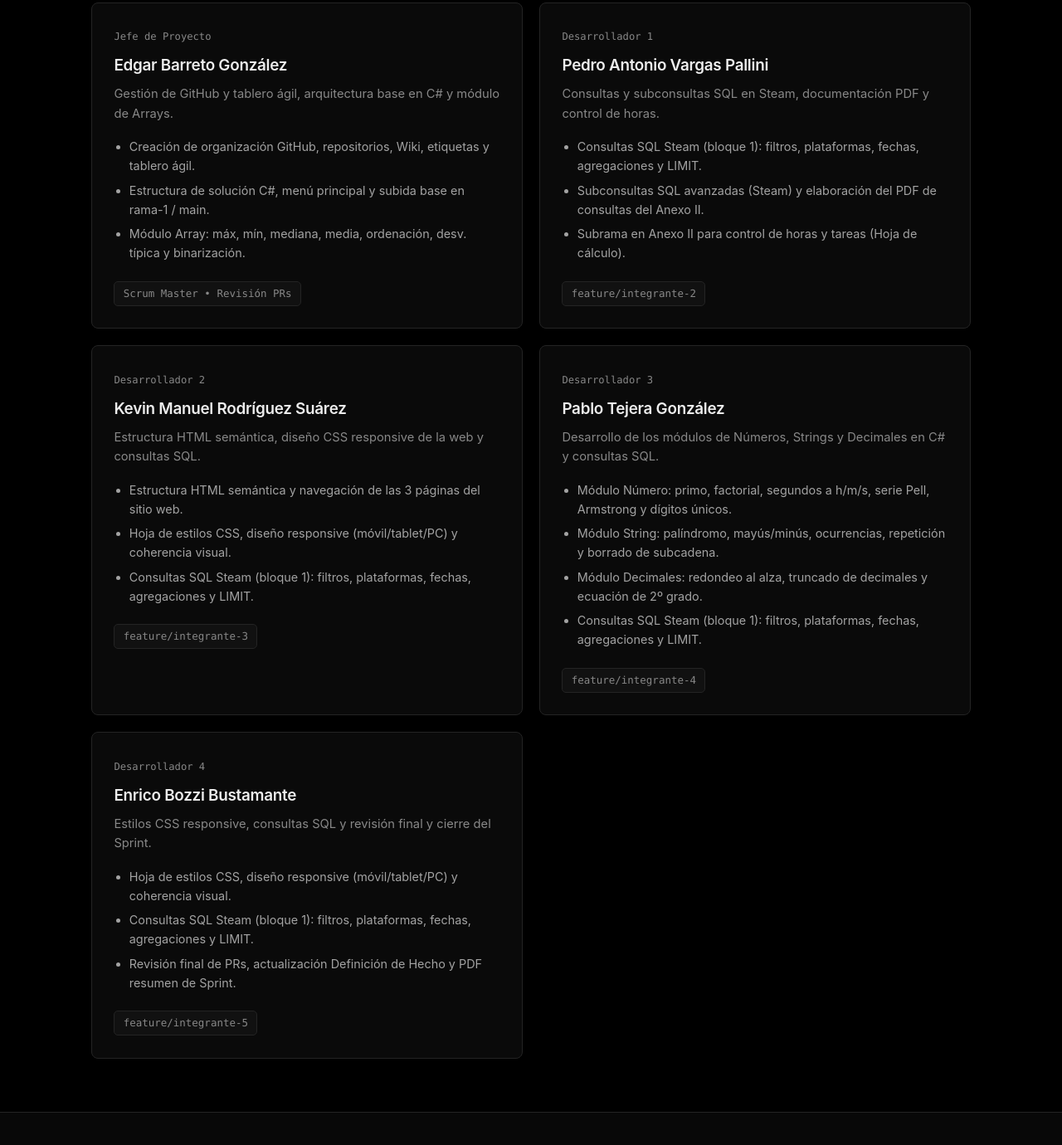
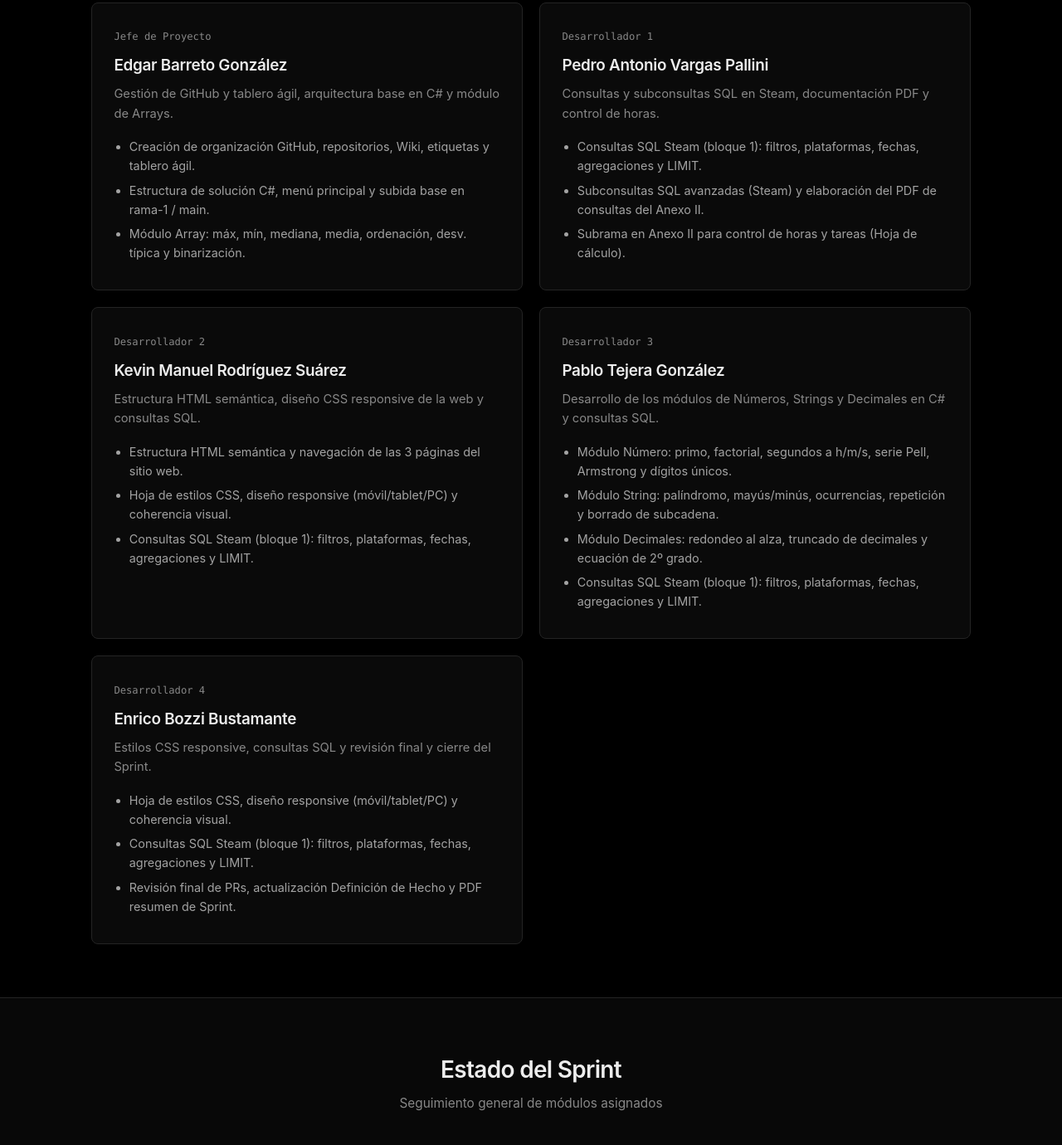
Before and after one commit to Bgpocho06/Practica-V-Herramientas-Colaborativas, a plain HTML site: page Web/equipo.html in a window 1280 px wide. Shown: the part 397-1777 px from the top of the page at 83% size. Drawn offline with Linux system fonts and the light colour scheme.

Commit message:
Update equipo

```diff
--- a/Web/equipo.html
+++ b/Web/equipo.html
@@ -54,7 +54,6 @@
                   <li>Estructura de solución C#, menú principal y subida base en rama-1 / main.</li>
                   <li>Módulo Array: máx, mín, mediana, media, ordenación, desv. típica y binarización.</li>
                 </ul>
-                <span class="branch-pill">Scrum Master &bull; Revisión PRs</span>
               </article>
 
               <!-- ================= Pedro Antonio Vargas Pallini ================= -->
@@ -67,7 +66,6 @@
                   <li>Subconsultas SQL avanzadas (Steam) y elaboración del PDF de consultas del Anexo II.</li>
                   <li>Subrama en Anexo II para control de horas y tareas (Hoja de cálculo).</li>
                 </ul>
-                <span class="branch-pill">feature/integrante-2</span>
               </article>
 
               <!-- ================= Kevin Manuel Rodríguez Suárez ================= -->
@@ -80,7 +78,6 @@
                   <li>Hoja de estilos CSS, diseño responsive (móvil/tablet/PC) y coherencia visual.</li>
                   <li>Consultas SQL Steam (bloque 1): filtros, plataformas, fechas, agregaciones y LIMIT.</li>
                 </ul>
-                <span class="branch-pill">feature/integrante-3</span>
               </article>
 
               <!-- ================= Pablo Tejera González ================= -->
@@ -94,7 +91,6 @@
                   <li>Módulo Decimales: redondeo al alza, truncado de decimales y ecuación de 2º grado.</li>
                   <li>Consultas SQL Steam (bloque 1): filtros, plataformas, fechas, agregaciones y LIMIT.</li>
                 </ul>
-                <span class="branch-pill">feature/integrante-4</span>
               </article>
 
               <!-- ================= Enrico Bozzi Bustamante ================= -->
@@ -107,7 +103,6 @@
                   <li>Consultas SQL Steam (bloque 1): filtros, plataformas, fechas, agregaciones y LIMIT.</li>
                   <li>Revisión final de PRs, actualización Definición de Hecho y PDF resumen de Sprint.</li>
                 </ul>
-                <span class="branch-pill">feature/integrante-5</span>
               </article>
 
             </div>
```
